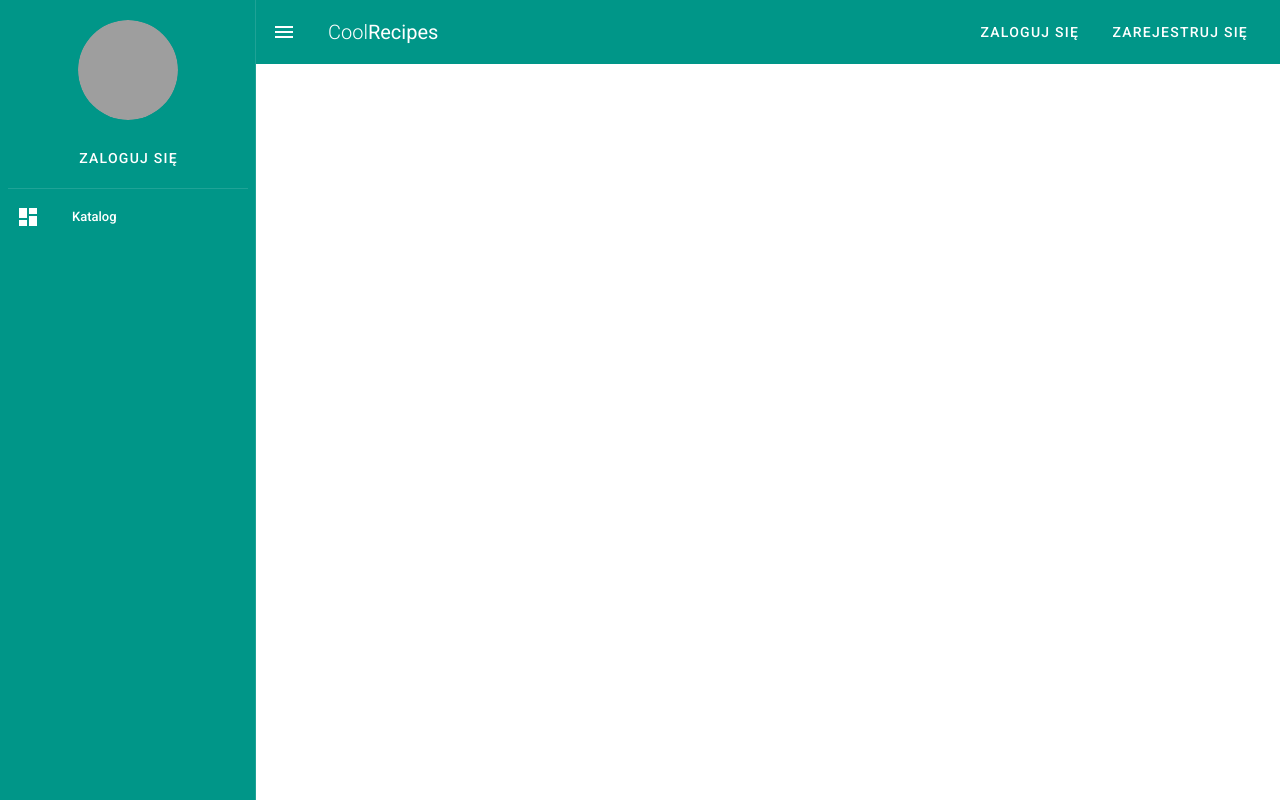
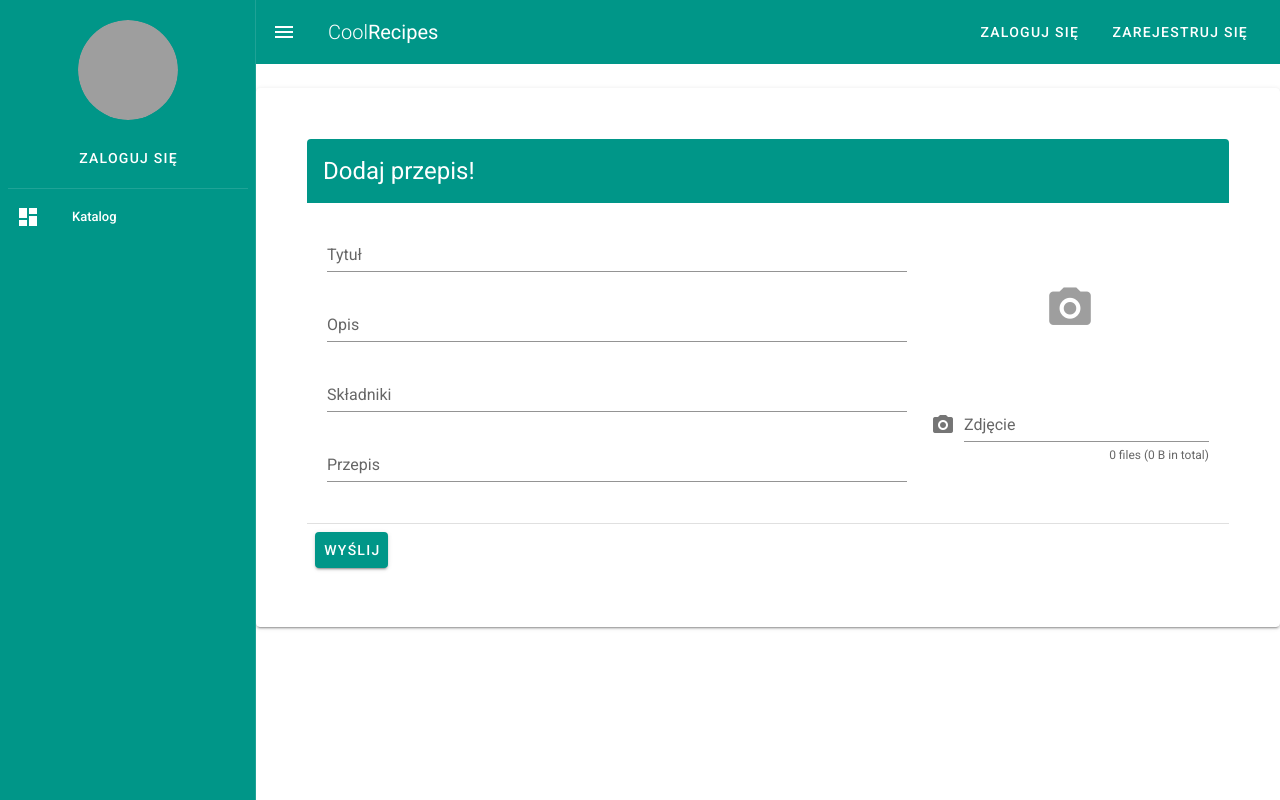
Before and after one commit to Battleship-ZMP/Frontend, a Vue app: page /recipeForm/1 in a window 1280 px wide. Built offline with nearby package versions, Linux system fonts and the light colour scheme; no server answers; grey boxes are pictures that could not be loaded.

Commit message:
widok formularza dodaj/edytuj przepis

```diff
--- a/src/components/layout/Header.vue
+++ b/src/components/layout/Header.vue
@@ -11,6 +11,12 @@
 
 			<Login v-if="!isLogged" />
 			<Register v-if="!isLogged" />
+			<router-link to="/recipeForm/1">
+				<v-btn v-if="isLogged" text class="white--text font-weight-normal">
+					<v-icon left>mdi-plus</v-icon>
+					<span>Dodaj przepis!</span>
+				</v-btn>
+			</router-link>
 			<v-btn v-if="isLogged" @click="logout" text class="white--text font-weight-normal">
 				<span>Wyloguj</span>
 				<v-icon right>mdi-exit-to-app</v-icon>
--- a/src/router/index.js
+++ b/src/router/index.js
@@ -3,7 +3,8 @@ import VueRouter from 'vue-router'
 import Form from '../components/Form.vue';
 import View from '../components/View.vue';
 import Home from '@/views/Home.vue';
-import Recipe from '@/views/Recipe.vue';
+import Recipe from '@/views/recipes/Recipe.vue';
+import RecipeForm from '@/views/recipes/RecipeForm.vue';
 
 Vue.use(VueRouter)
 
@@ -12,6 +13,7 @@ const routes = [
   { path: '/view', component: View},
   { path: '/', component: Home},
   { path: '/recipe/:id', component: Recipe},
+  { path: '/recipeForm/:id', component: RecipeForm},
 ]
 
 const router = new VueRouter({
--- a/src/store/modules/autoLogin.js
+++ b/src/store/modules/autoLogin.js
@@ -7,7 +7,6 @@ const actions = {
 		if(!getters.getToken){
 			return
 		}
-		console.log(getters.getToken);
 		axios.get('/users.json?auth=' + getters.getToken)
 		.then(res => {
 			console.log(res);
@@ -23,7 +22,6 @@ const actions = {
 		}
 		const expirationDate = localStorage.getItem('expirationDate');
 		const now = new Date();
-		console.log(now, expirationDate);
 		if(Date.parse(now) >= Date.parse(expirationDate)){
 			return
 		}
--- /dev/null
+++ b/src/views/recipes/RecipeForm.vue
@@ -0,0 +1,75 @@
+<template>
+	<v-card class="recipe-form-card">
+		<v-card-title class="headline teal white--text" color="teal" teal primary-title>Dodaj przepis!</v-card-title>
+		<v-card-text class="pa-5">
+			<v-form ref="form">
+				<v-row class="">
+					<v-col class="" cols="8">
+						<v-text-field class="" color="teal" label="Tytuł" v-model="name" :rules="[rules.required]"></v-text-field>
+						<v-text-field class="" color="teal" label="Opis" v-model="description" :rules="[rules.required]"></v-text-field>
+						<v-text-field class="" color="teal" label="Składniki" v-model="ingredients" :rules="[rules.required]"></v-text-field>
+						<v-text-field class="" color="teal" label="Przepis" v-model="instructions" :rules="[rules.required]"></v-text-field>
+					</v-col>
+					<v-col class="" cols="4">
+						<div class="text-center ">
+							<v-avatar v-if="!url" class="" :size="170">
+								<v-icon dark class="grey--text" :size="50">mdi-camera</v-icon>
+							</v-avatar>
+							<div tile color=""  class="avatar-recipe">
+								<img v-if="url" :src="url" width="100%" height="auto" alt="">
+							</div>
+						</div>
+						<v-file-input class="" color="teal" label="Zdjęcie" @change="avatar" counter show-size prepend-icon="mdi-camera" :rules="[rules.required]"></v-file-input>
+					</v-col>
+				</v-row>
+
+
+			</v-form>
+		</v-card-text>
+		<v-divider></v-divider>
+		<v-card-actions>
+			<v-btn color="teal" class="white--text" @click="submit">Wyślij</v-btn>
+		</v-card-actions>
+	</v-card>
+</template>
+
+<script>
+	export default{
+		data(){
+			return{
+				name: '',
+				description: '',
+				ingredients: '',
+				instructions: '',
+				photo: '',
+				rules:{
+					required: v => !!v || 'To pole jest wymagane!',
+				},
+				url: null,
+
+			}
+		},
+		methods:{
+			submit(){
+
+			},
+			avatar(event){
+				if(event){
+					this.url = URL.createObjectURL(event);
+				}else{
+					this.url = null;
+				}
+
+			}
+		},
+
+	}
+</script>
+
+<style>
+	.recipe-form-card{
+		padding: 50px;
+		border: 1px solid #009688;
+	}
+
+</style>
```
Also changed, not shown: src/views/recipes/Recipe.vue (renamed from src/views/Recipe.vue).
